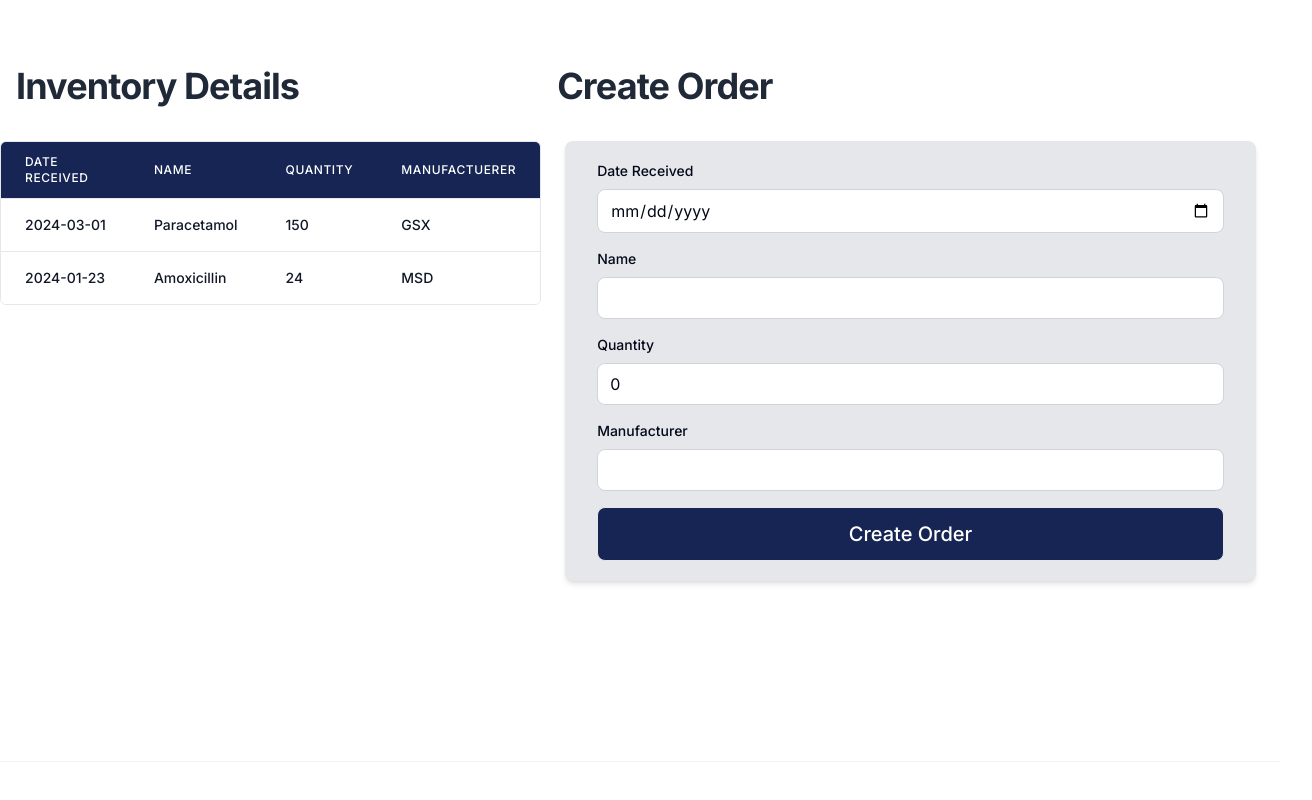
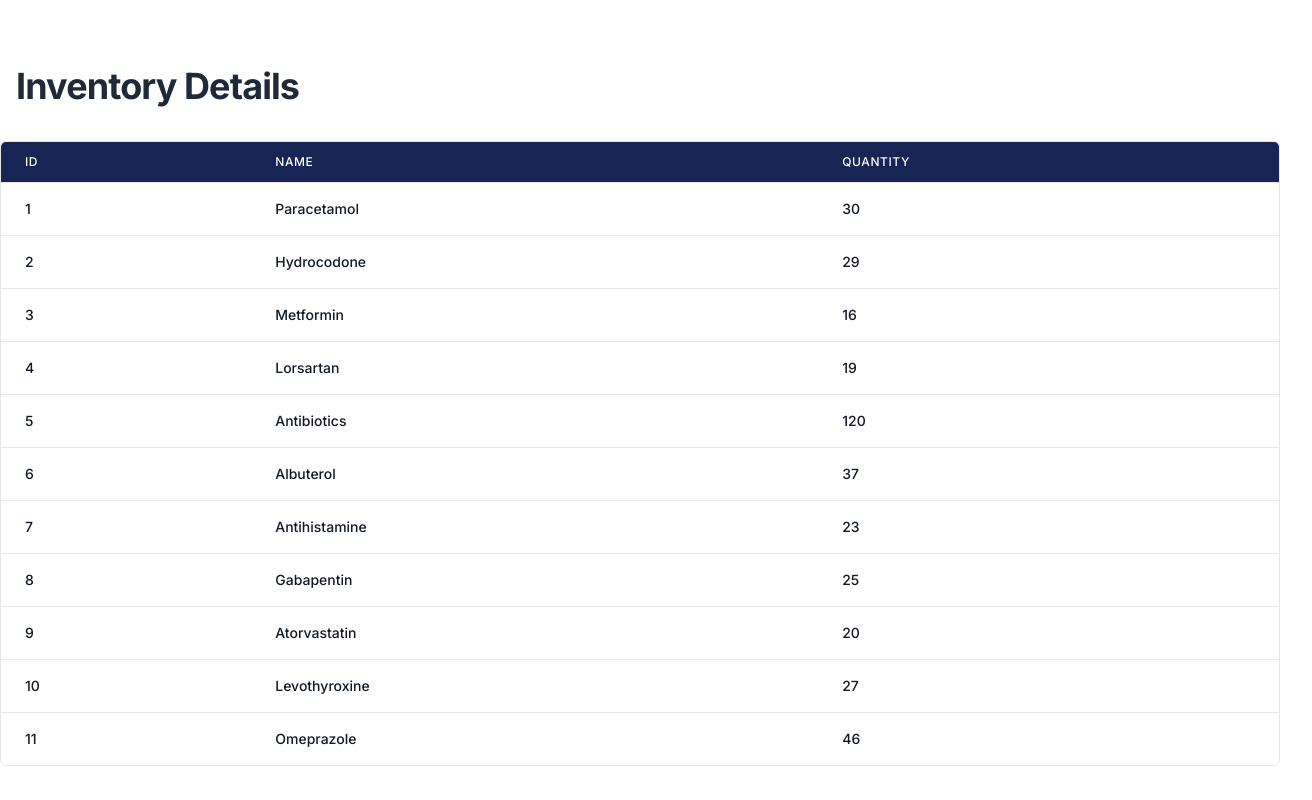
Before and after one commit to 0gw0/Healthcare-API, a Next.js app in the folder frontend/healthy_app/: page /inventory in a window 1280 px wide. Shown: the part 300-1100 px from the top of the page, 1312 px wide, since content can reach past the window. Built offline with nearby package versions, Linux system fonts and the light colour scheme.

Commit message:
Inventory page and component made

```diff
--- a/frontend/healthy_app/src/app/inventory/page.js
+++ b/frontend/healthy_app/src/app/inventory/page.js
@@ -4,26 +4,67 @@
 import Container from "@/components/container";
 import Hero from "@/components/hero";
 import Footer from "@/components/footer";
-import InventoryLog from "@/components/InventoryLog";
+import Inventory from "@/components/Inventory";
 
 import React, { useState } from "react";
-import CreateOrder from "@/components/CreateOrder";
 
 export default function Page() {
-  const InventoryLogData = [
+
+  const InventoryData = [
     {
       id: 1,
-      date: "2024-03-01",
       name: "Paracetamol",
-      quantity: "150",
-      manufacturer: "GSX",
+      quantity: "30",
     },
     {
       id: 2,
-      date: "2024-01-23",
-      name: "Amoxicillin",
-      quantity: "24",
-      manufacturer: "MSD",
+      name: "Hydrocodone",
+      quantity: "29",
+    },
+    {
+      id: 3,
+      name: "Metformin",
+      quantity: "16",
+    },
+    {
+      id: 4,
+      name: "Lorsartan",
+      quantity: "19",
+    },
+    {
+      id: 5,
+      name: "Antibiotics",
+      quantity: "120",
+    },
+    {
+      id: 6,
+      name: "Albuterol",
+      quantity: "37",
+    },
+    {
+      id: 7,
+      name: "Antihistamine",
+      quantity: "23",
+    },
+    {
+      id: 8,
+      name: "Gabapentin",
+      quantity: "25",
+    },
+    {
+      id: 9,
+      name: "Atorvastatin",
+      quantity: "20",
+    },
+    {
+      id: 10,
+      name: "Levothyroxine",
+      quantity: "27",
+    },
+    {
+      id: 11,
+      name: "Omeprazole",
+      quantity: "46",
     },
   ];
   return (
@@ -37,22 +78,16 @@
       {/* User Homepage items */}
       <Container>
         <div className="flex flex-row">
-          <div className="basis-5/12">
+
             <Container>
               <h1 className="ml-4 text-2xl font-bold leading-snug tracking-tight text-gray-800 lg:text-2xl lg:leading-tight xl:text-4xl xl:leading-tight dark:text-white">
                 Inventory Details
               </h1>
 
-              <InventoryLog data={InventoryLogData}></InventoryLog>
+              <Inventory data={InventoryData}></Inventory>
             </Container>
-          </div>
-          <Container className="basis-7/12">
-            <h1 className="ml-4 text-2xl font-bold leading-snug tracking-tight text-gray-800 lg:text-2xl lg:leading-tight xl:text-4xl xl:leading-tight dark:text-white">
-              Create Order
-            </h1>
 
-            <CreateOrder></CreateOrder>
-          </Container>
+
         </div>
       </Container>
 
--- /dev/null
+++ b/frontend/healthy_app/src/components/Inventory.js
@@ -0,0 +1,65 @@
+import React from 'react';
+import Container from './container';
+
+const Inventory = ({data}) => {
+  return (
+    <Container>
+			<div className="flex flex-col">
+				<div className="-my-2 overflow-x-auto sm:-mx-6 lg:-mx-8">
+					<div className="py-2 align-middle inline-block min-w-full sm:px-6 lg:px-8">
+						<div className="overflow-hidden border border-gray-200 rounded-md">
+							<table className="min-w-full divide-y divide-gray-200">
+								<thead className="bg-blue-950 text-white">
+									<tr>
+									<th
+											scope="col"
+											className="px-6 py-3 text-left text-xs font-medium uppercase tracking-wider"
+										>
+											ID
+										</th>
+
+										<th
+											scope="col"
+											className="px-6 py-3 text-left text-xs font-medium uppercase tracking-wider"
+										>
+											Name
+										</th>
+										<th
+											scope="col"
+											className="px-6 py-3 text-left text-xs font-medium uppercase tracking-wider"
+										>
+											Quantity
+										</th>
+
+									</tr>
+								</thead>
+								<tbody className="bg-white divide-y divide-gray-200">
+									{data.map((item) => (
+										<tr
+											key={item.id}
+											className="text-gray-900"
+										>
+											<td className="px-6 py-4 whitespace-nowrap text-left text-sm font-medium">
+												{item.id}
+											</td>
+
+											<td className="px-6 py-4 whitespace-nowrap text-left text-sm font-medium">
+												{item.name}
+											</td>
+											<td className="px-6 py-4 whitespace-nowrap text-left text-sm font-medium">
+												{item.quantity}
+											</td>
+
+										</tr>
+									))}
+								</tbody>
+							</table>
+						</div>
+					</div>
+				</div>
+			</div>
+		</Container>
+  )
+}
+
+export default Inventory
```
